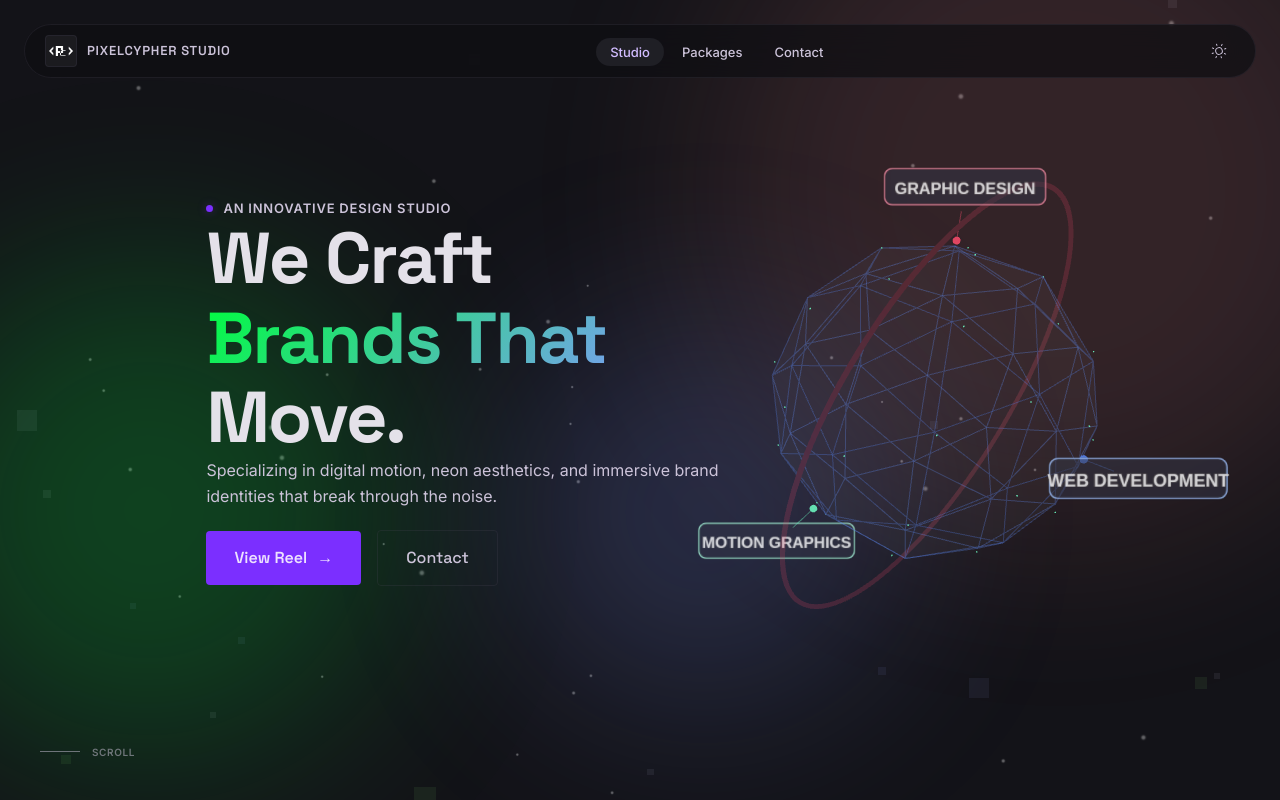
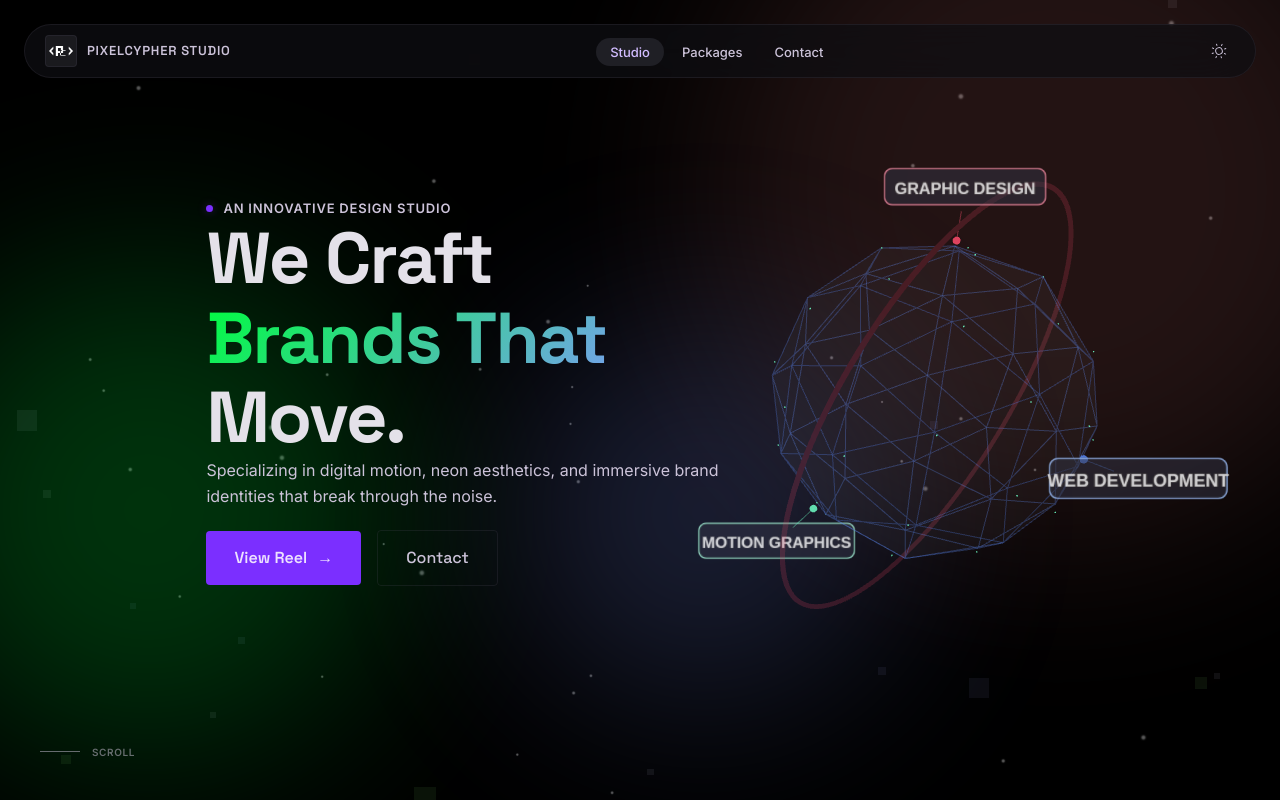
Before and after one commit to Pixel-Cypher-Studio/PixelCypherStudio-Website, a Next.js app: page / in a window 1280 px wide. Shown: the top 800 px of the page. Built offline with nearby package versions, Linux system fonts and the light colour scheme; a web font is replaced by a local one.

Commit message:
testing path from db

```diff
--- a/src/components/VideoEditingMotionGraphics/index.tsx
+++ b/src/components/VideoEditingMotionGraphics/index.tsx
@@ -3,6 +3,9 @@
 import { useEffect, useRef, useState } from 'react';
 import styles from './videoeditingmotiongraphics.module.scss';
 import ComingSoonCard from './ComingSoonCard';
+import { mediaUrl } from '@/utils/media';
+
+
 
 // ── Configuration: Global toggle (overrides individual links) ───────────────────────────────────────────
 const USE_COMING_SOON = false; // Set to true to force Coming Soon on ALL cards regardless of links
@@ -69,11 +72,11 @@ const LANDSCAPE_CARDS_ROW2: LandscapeCard[] = [
 ];
 
 const PORTRAIT_CARDS: PortraitCard[] = [
-  { colorClass: 'c3', textColor: '#301a18', label: 'REEL', genre: 'Instagram', name: 'Skincare Launch', dur: '0:30', link: '#', videoSrc: '' },
+  { colorClass: 'c3', textColor: '#301a18', label: 'REEL', genre: 'Instagram', name: 'Skincare Launch', dur: '0:30', link: '', videoSrc: mediaUrl('miscellaneous.videoediting.vertical01') },
   { colorClass: 'c5', textColor: '#280e30', label: 'TIKTOK', genre: 'TikTok', name: 'Dance Trend', dur: '0:15' , link: '#' },
   { colorClass: 'c1', textColor: '#3a3028', label: 'SHORT', genre: 'YT Shorts', name: "Chef's Special", dur: '0:58' , link: '#' },
   { colorClass: 'c2', textColor: '#1a2e30', label: 'REEL', genre: 'Instagram', name: 'Fitness Journey', dur: '0:45', link: '#' },
-  { colorClass: 'c6', textColor: '#0f1e28', label: 'STORY', genre: 'Stories', name: 'Behind the Lens', dur: '0:20', link: '#'  },
+  { colorClass: 'c6', textColor: '#0f1e28', label: 'STORY', genre: 'Stories', name: 'Behind the Lens', dur: '0:20', link: '' , videoSrc: mediaUrl('miscellaneous.videoediting.vertical02') },
   { colorClass: 'c8', textColor: '#232e18', label: 'TIKTOK', genre: 'TikTok', name: 'Street Style NYC', dur: '0:30', link: '#' },
   { colorClass: 'c7', textColor: '#2e1e1e', label: 'SHORT', genre: 'YT Shorts', name: 'Car Reveal', dur: '0:52', link: '#'  },
   { colorClass: 'c4', textColor: '#1e2e18', label: 'REEL', genre: 'Instagram', name: 'Forest Walk', dur: '0:30', link: '#' },
--- a/src/components/VideoEditingMotionGraphics/videoeditingmotiongraphics.module.scss
+++ b/src/components/VideoEditingMotionGraphics/videoeditingmotiongraphics.module.scss
@@ -10,7 +10,7 @@
 
 :global([data-theme='light']) {
   --ink: #f4f1eb;
-  --paper: #0a0a0a;
+  --paper: #000000;
   --accent: #b83000;
   --muted: #5a5550;
 }
--- a/src/config/media.json
+++ b/src/config/media.json
@@ -2,7 +2,8 @@
   "slots": {
     "home.philosophy.branding": {"path": "home/philosophy/branding.png", "label": "Branding", "type": "image/png"},
     "home.philosophy.packaging": {"path": "home/philosophy/package.png", "label": "Packaging", "type": "image/png"},
-        "home.philosophy.motionGraphics": {"path": "home/philosophy/motionGraphics.png", "label": "MotionGraphics", "type": "image/png"}
-
+        "home.philosophy.motionGraphics": {"path": "home/philosophy/motionGraphics.png", "label": "MotionGraphics", "type": "image/png"},
+        "miscellaneous.videoediting.vertical01" : {"path": "miscellaneous/videoediting/temp_vertical.mp4", "label": "testVerticalVideo01", "type": "video/mp4"},
+        "miscellaneous.videoediting.vertical02" : {"path": "miscellaneous/videoediting/temp_vertical_02.mp4", "label": "testVerticalVideo02", "type": "video/mp4"}
   }
 }
--- a/src/styles/_variables.scss
+++ b/src/styles/_variables.scss
@@ -7,7 +7,7 @@
 :root,
 [data-theme='dark'] {
   // Surfaces
-  --bg:                   #131318;
+  --bg:                   #000000;
   --surface:              #131318;
   --surface-low:          #1b1b20;
   --surface-container:    #1f1f25;
```
